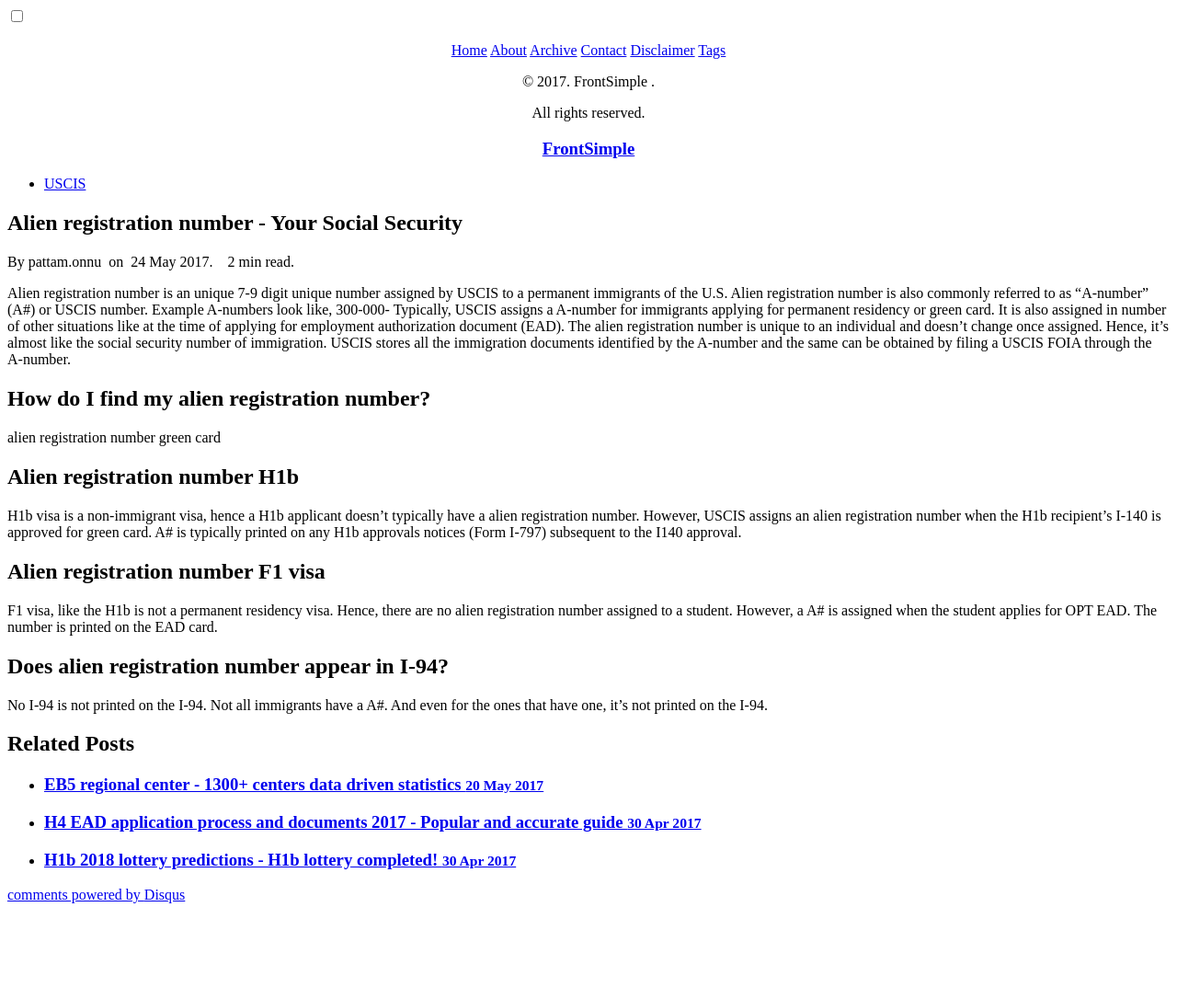
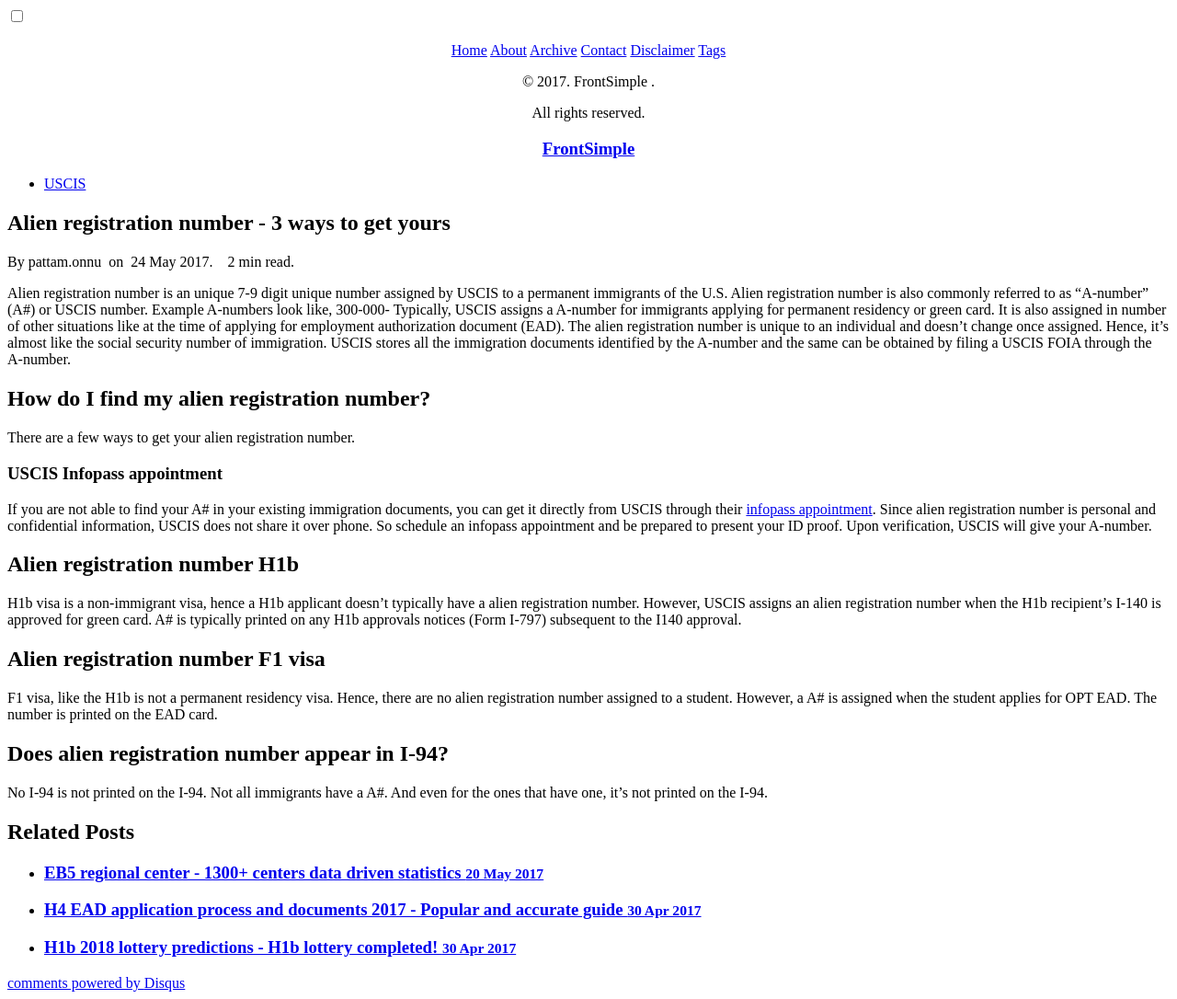
Before and after one commit to gitforwork2/gitforwork.github.io, a Jekyll site: the page built from _posts/2017-5-24-alien-registration-number.md, in a window 1280 px wide. Shown: the whole page at 92% size. Built offline with Jekyll 4.4.1, drawn with Linux system fonts in a browser that asks for light colours; nearby versions of some CDN libraries; comment, search, counter and statistics services are not loaded; before the commit the page ends 990 px from its top, so only the background shows below that.

Commit message:
Update 2017-5-24-alien-registration-number.md

```diff
--- a/_posts/2017-5-24-alien-registration-number.md
+++ b/_posts/2017-5-24-alien-registration-number.md
@@ -1,6 +1,6 @@
 ---
 layout: post
-title: Alien registration number - Your Social Security # for immigration
+title: Alien registration number - 3 ways to get yours
 date: 2017-5-24
 tags: USCIS
 comments: true
@@ -12,7 +12,11 @@
 
 ## How do I find my alien registration number?
 
-alien registration number green card
+There are a few ways to get your alien registration number.
+
+### USCIS Infopass appointment
+
+If you are not able to find your A# in your existing immigration documents, you can get it directly from USCIS through their [infopass appointment](https://my.uscis.gov/appointment). Since alien registration number is personal and confidential information, USCIS does not share it over phone. So schedule an infopass appointment and be prepared to present your ID proof. Upon verification, USCIS will give your A-number.
 
 ## Alien registration number H1b
 
```
